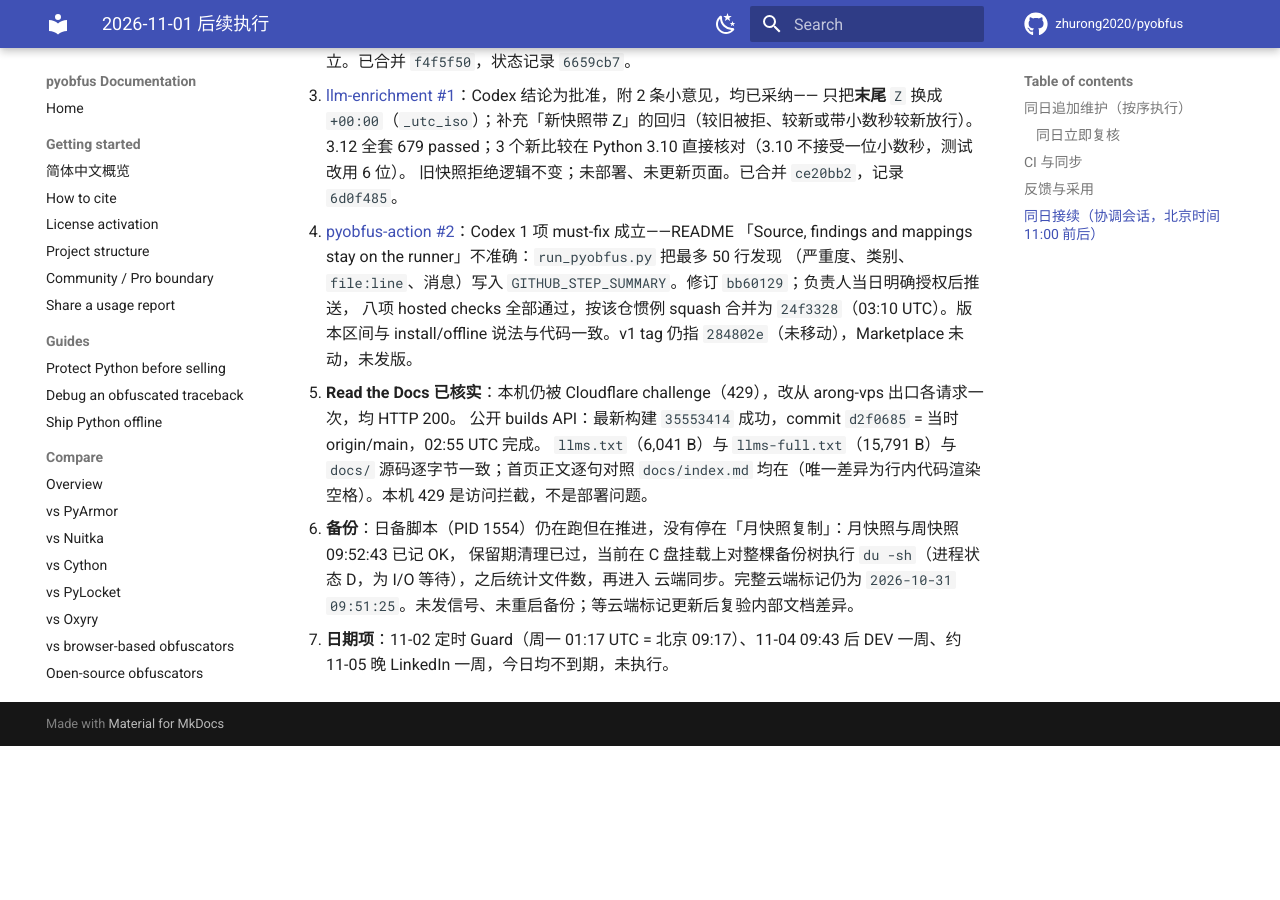
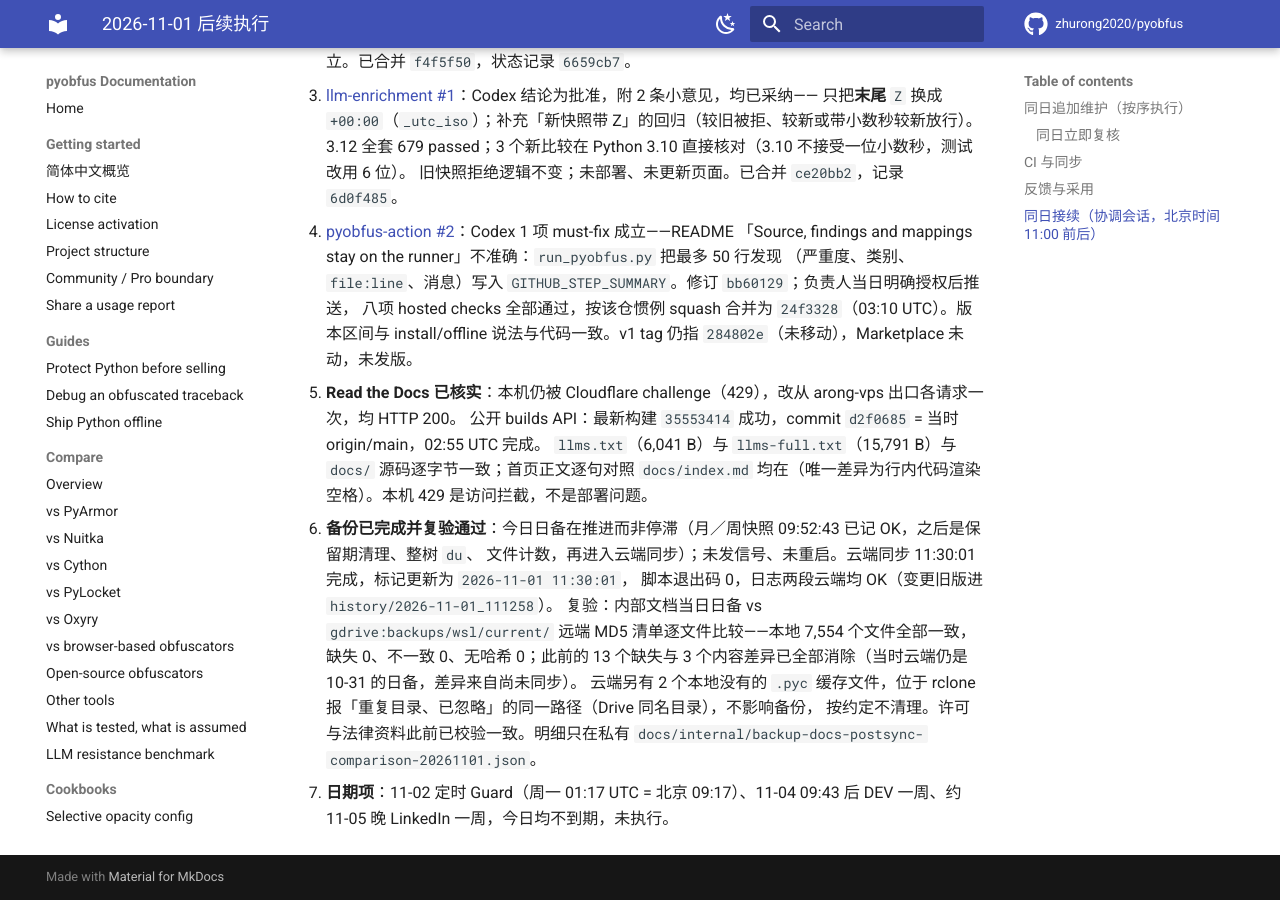
Before and after one commit to zhurong2020/pyobfus, an MkDocs documentation site: the page built from docs/EXECUTION_PROGRESS_2026-11-01.md, in a window 1280 px wide and 900 px high, scrolled down 2412 px. Built offline with MkDocs 1.6.1 and Material for MkDocs 9.7.7, drawn with Linux system fonts in a browser that asks for light colours; comment, search, counter and statistics services are not loaded; before the commit the page ends 3158 px from its top, so only the background shows below that.

Commit message:
docs: backup verified after the Nov 1 cloud sync; closeout points to follow-up
Co-Authored-By: Claude Opus 5.5 <noreply@anthropic.com>

```diff
--- a/docs/EXECUTION_PROGRESS_2026-11-01.md
+++ b/docs/EXECUTION_PROGRESS_2026-11-01.md
@@ -99,7 +99,11 @@
    公开 builds API：最新构建 `35553414` 成功，commit `d2f0685` = 当时 origin/main，02:55 UTC 完成。
    `llms.txt`（6,041 B）与 `llms-full.txt`（15,791 B）与 `docs/` 源码逐字节一致；首页正文逐句对照
    `docs/index.md` 均在（唯一差异为行内代码渲染空格）。本机 429 是访问拦截，不是部署问题。
-3. **备份**：日备脚本（PID 1554）仍在跑但在推进，没有停在「月快照复制」：月快照与周快照 09:52:43 已记 OK，
-   保留期清理已过，当前在 C 盘挂载上对整棵备份树执行 `du -sh`（进程状态 D，为 I/O 等待），之后统计文件数，再进入
-   云端同步。完整云端标记仍为 `2026-10-31 09:51:25`。未发信号、未重启备份；等云端标记更新后复验内部文档差异。
+3. **备份已完成并复验通过**：今日日备在推进而非停滞（月／周快照 09:52:43 已记 OK，之后是保留期清理、整树 `du`、
+   文件计数，再进入云端同步）；未发信号、未重启。云端同步 11:30:01 完成，标记更新为 `2026-11-01 11:30:01`，
+   脚本退出码 0，日志两段云端均 OK（变更旧版进 `history/2026-11-01_111258`）。
+   复验：内部文档当日日备 vs `gdrive:backups/wsl/current/` 远端 MD5 清单逐文件比较——本地 7,554 个文件全部一致，
+   缺失 0、不一致 0、无哈希 0；此前的 13 个缺失与 3 个内容差异已全部消除（当时云端仍是 10-31 的日备，差异来自尚未同步）。
+   云端另有 2 个本地没有的 `.pyc` 缓存文件，位于 rclone 报「重复目录、已忽略」的同一路径（Drive 同名目录），不影响备份，
+   按约定不清理。许可与法律资料此前已校验一致。明细只在私有 `docs/internal/backup-docs-postsync-comparison-20261101.json`。
 4. **日期项**：11-02 定时 Guard（周一 01:17 UTC = 北京 09:17）、11-04 09:43 后 DEV 一周、约 11-05 晚 LinkedIn 一周，今日均不到期，未执行。
```
Also changed, not shown: docs/SESSION_CLOSEOUT_2026-11-01.md (+2 -0 lines).
